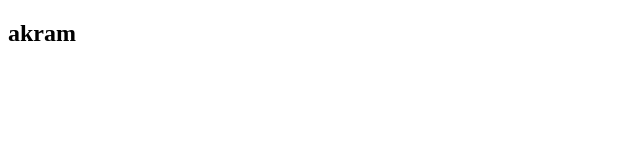
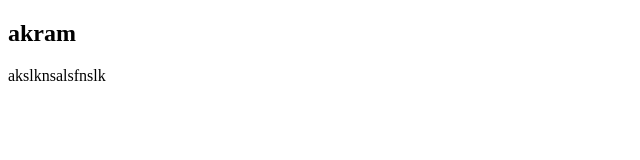
Before and after one commit to AdhamAkram/Project, a plain HTML site: page index.html in a window 1280 px wide. Shown: the whole page, without its empty margins (0-640 px from the left). Drawn offline with Linux system fonts and the light colour scheme.

Commit message:
Update index.html

```diff
--- a/index.html
+++ b/index.html
@@ -7,5 +7,9 @@
 </head>
 <body>
     <h2>akram</h2>
+<div>
+    <p>akslknsalsfnslk</p>
+</div>
+
 </body>
 </html>
```
